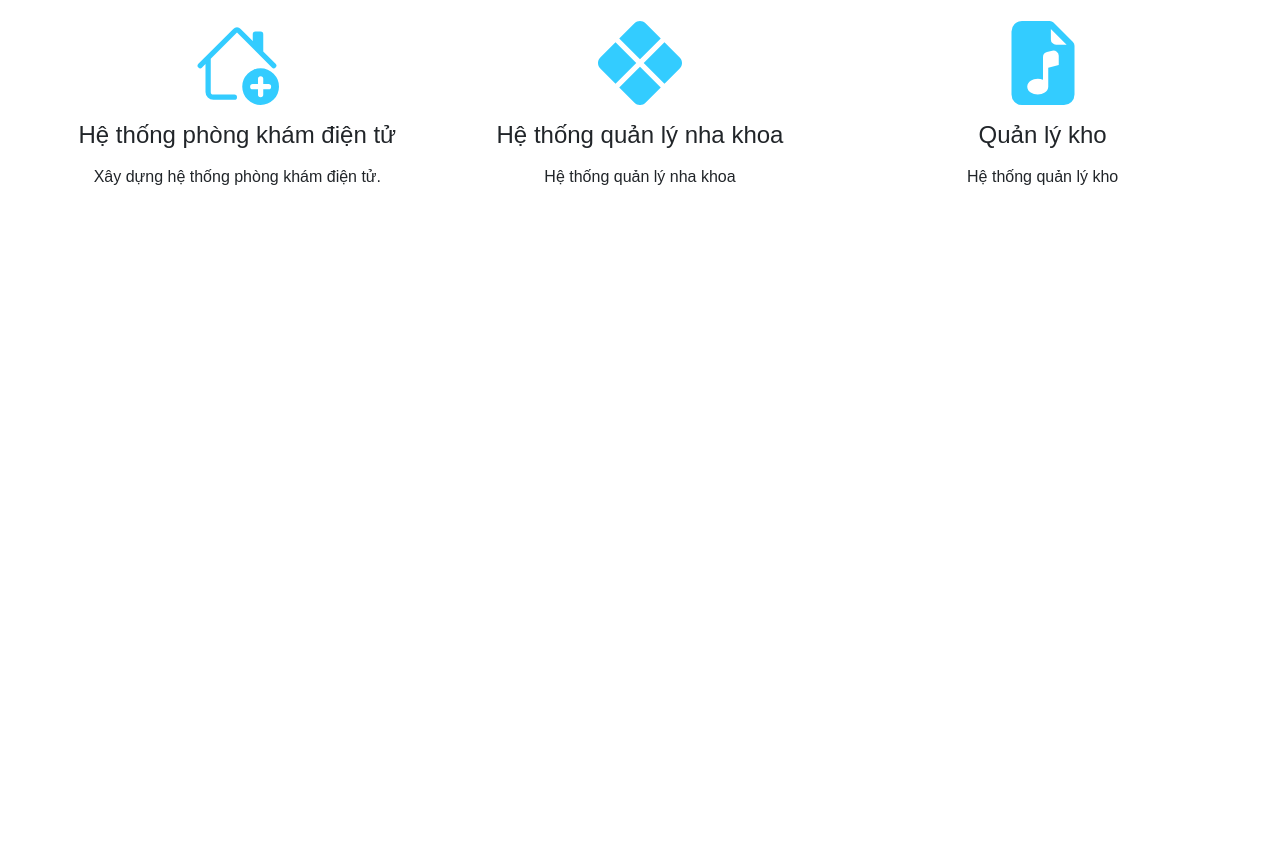
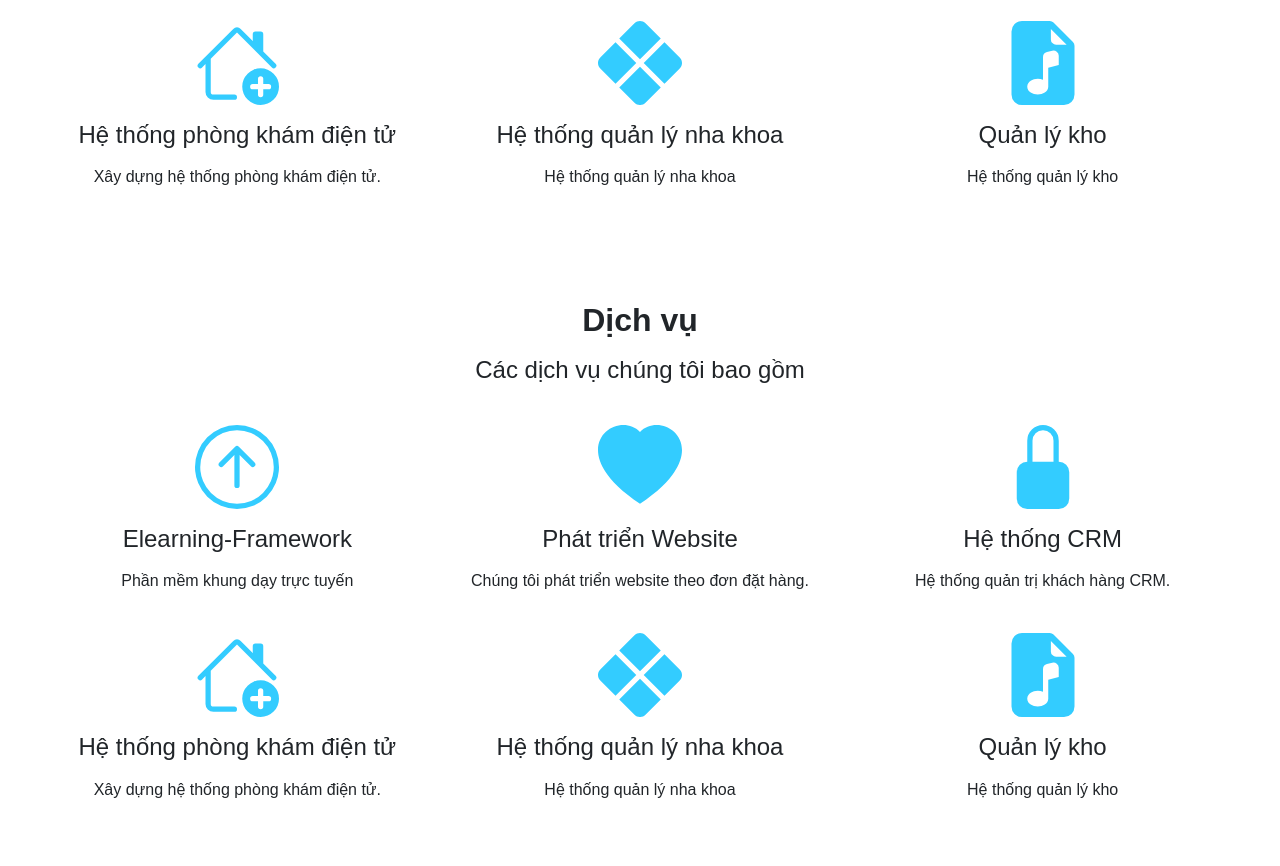
Before and after one commit to MrDinhHoa/01_WS_HelloWebsite, a plain HTML site: page index.html in a window 1280 px wide. Shown: the part 1307-2173 px from the top of the page. Before the commit the page ends 1560 px from the top, so only its background shows below. Drawn offline with nearby package versions, Linux system fonts and the light colour scheme.

Commit message:
Update index.html

```diff
--- a/index.html
+++ b/index.html
@@ -116,6 +116,59 @@
                 </div>
             </div>
         </div>
-
+        <!--Container (Porfolio Section)-->
+        <div class="mt-auto p-5 container-fluid text-center">
+            <h2> <b>Dịch vụ</b></h2>
+            <h4>Các dịch vụ chúng tôi bao gồm</h4>
+            <br>
+            <div class="row">
+                <div class="col-sm-4">
+                    <svg xmlns="http://www.w3.org/2000/svg" width="100" height="100" class="bi bi-arrow-up-circle" viewBox="0 0 16 16">
+                        <path fill-rule="evenodd" d="M1 8a7 7 0 1 0 14 0A7 7 0 0 0 1 8zm15 0A8 8 0 1 1 0 8a8 8 0 0 1 16 0zm-7.5 3.5a.5.5 0 0 1-1 0V5.707L5.354 7.854a.5.5 0 1 1-.708-.708l3-3a.5.5 0 0 1 .708 0l3 3a.5.5 0 0 1-.708.708L8.5 5.707V11.5z"/>
+                      </svg>
+                      <h4>Elearning-Framework</h4>
+                      <p>Phần mềm khung dạy trực tuyến</p>
+                </div>
+                <div class="col-sm-4">
+                    <svg xmlns="http://www.w3.org/2000/svg" width="100" height="100" class="bi bi-heart-fill" viewBox="0 0 16 16">
+                        <path fill-rule="evenodd" d="M8 1.314C12.438-3.248 23.534 4.735 8 15-7.534 4.736 3.562-3.248 8 1.314z"/>
+                      </svg>
+                      <h4>Phát triển Website</h4>
+                      <p>Chúng tôi phát triển website theo đơn đặt hàng.</p>
+                </div>
+                <div class="col-sm-4">
+                    <svg xmlns="http://www.w3.org/2000/svg" width="100" height="100" class="bi bi-lock-fill" viewBox="0 0 16 16">
+                        <path d="M8 1a2 2 0 0 1 2 2v4H6V3a2 2 0 0 1 2-2zm3 6V3a3 3 0 0 0-6 0v4a2 2 0 0 0-2 2v5a2 2 0 0 0 2 2h6a2 2 0 0 0 2-2V9a2 2 0 0 0-2-2z"/>
+                      </svg>
+                      <h4>Hệ thống CRM</h4>
+                      <p>Hệ thống quản trị khách hàng CRM.</p>
+                </div>
+            </div>
+            <br>
+            <div class="row">
+                <div class="col-sm-4">
+                    <svg xmlns="http://www.w3.org/2000/svg" width="100" height="100" class="bi bi-house-add" viewBox="0 0 16 16">
+                        <path d="M8.707 1.5a1 1 0 0 0-1.414 0L.646 8.146a.5.5 0 0 0 .708.708L2 8.207V13.5A1.5 1.5 0 0 0 3.5 15h4a.5.5 0 1 0 0-1h-4a.5.5 0 0 1-.5-.5V7.207l5-5 6.646 6.647a.5.5 0 0 0 .708-.708L13 5.793V2.5a.5.5 0 0 0-.5-.5h-1a.5.5 0 0 0-.5.5v1.293L8.707 1.5Z"/>
+                        <path d="M16 12.5a3.5 3.5 0 1 1-7 0 3.5 3.5 0 0 1 7 0Zm-3.5-2a.5.5 0 0 0-.5.5v1h-1a.5.5 0 0 0 0 1h1v1a.5.5 0 1 0 1 0v-1h1a.5.5 0 1 0 0-1h-1v-1a.5.5 0 0 0-.5-.5Z"/>
+                      </svg>
+                      <h4>Hệ thống phòng khám điện tử</h4>
+                      <p>Xây dựng hệ thống phòng khám điện tử.</p>
+                </div>
+                <div class="col-sm-4">
+                    <svg xmlns="http://www.w3.org/2000/svg" width="100" height="100" class="bi bi-x-diamond-fill" viewBox="0 0 16 16">
+                        <path d="M9.05.435c-.58-.58-1.52-.58-2.1 0L4.047 3.339 8 7.293l3.954-3.954L9.049.435zm3.61 3.611L8.708 8l3.954 3.954 2.904-2.905c.58-.58.58-1.519 0-2.098l-2.904-2.905zm-.706 8.614L8 8.708l-3.954 3.954 2.905 2.904c.58.58 1.519.58 2.098 0l2.905-2.904zm-8.614-.706L7.292 8 3.339 4.046.435 6.951c-.58.58-.58 1.519 0 2.098l2.904 2.905z"/>
+                      </svg>
+                      <h4>Hệ thống quản lý nha khoa</h4>
+                      <p>Hệ thống quản lý nha khoa</p>
+                </div>
+                <div class="col-sm-4">
+                    <svg xmlns="http://www.w3.org/2000/svg" width="100" height="100"  class="bi bi-file-earmark-music-fill" viewBox="0 0 16 16">
+                        <path d="M9.293 0H4a2 2 0 0 0-2 2v12a2 2 0 0 0 2 2h8a2 2 0 0 0 2-2V4.707A1 1 0 0 0 13.707 4L10 .293A1 1 0 0 0 9.293 0zM9.5 3.5v-2l3 3h-2a1 1 0 0 1-1-1zM11 6.64v1.75l-2 .5v3.61c0 .495-.301.883-.662 1.123C7.974 13.866 7.499 14 7 14c-.5 0-.974-.134-1.338-.377-.36-.24-.662-.628-.662-1.123s.301-.883.662-1.123C6.026 11.134 6.501 11 7 11c.356 0 .7.068 1 .196V6.89a1 1 0 0 1 .757-.97l1-.25A1 1 0 0 1 11 6.64z"/>
+                      </svg>
+                      <h4>Quản lý kho</h4>
+                      <p>Hệ thống quản lý kho</p>
+                </div>
+            </div>
+        </div>
     </body>
 </html>
```
